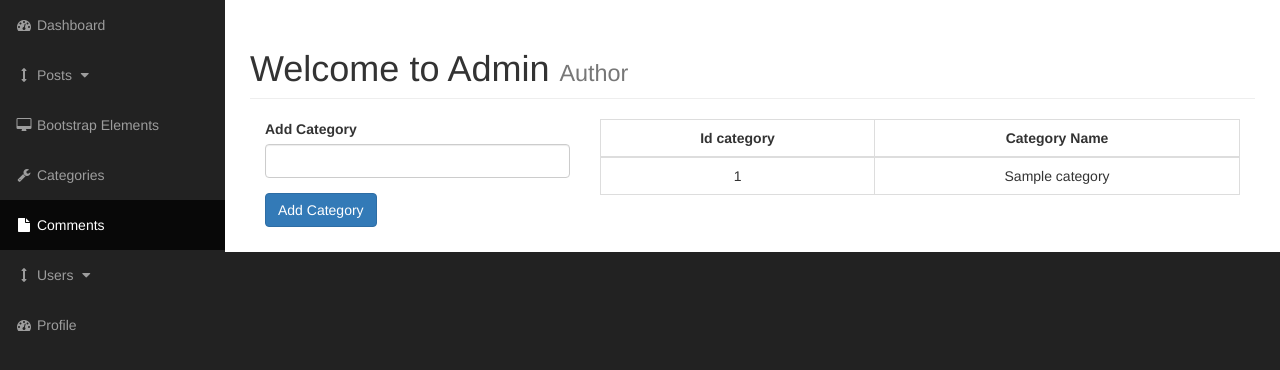
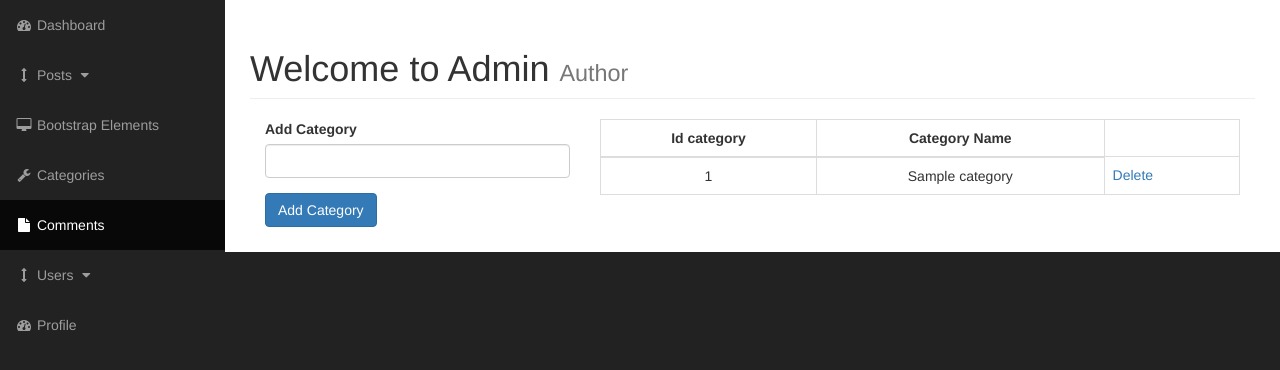
Before and after one commit to Aminkhaled/Blog-with-cms, a PHP site: page /admin/categories.php in a window 1280 px wide. Shown: the part 51-421 px from the top of the page. Run offline with PHP 8.4, Linux system fonts and the light colour scheme; tables that the repository leaves empty or names only in its code hold one stand-in row (values such as "Sample post").

Commit message:
add delete property to category

```diff
--- a/admin/categories.php
+++ b/admin/categories.php
@@ -19,14 +19,29 @@
                             <small>Author</small>
                         </h1>
                        <div class="col-xs-4">
-                           <form action="" method="">
+                           <?php
+                           if(isset($_POST['submit'])){
+                               $cat_title = htmlspecialchars($_POST['cat_title']);
+
+                               if($cat_title == "" ||empty($cat_title)){
+                                   echo"This input should not be empty";
+                               }else{
+                                   $query = "INSERT INTO categories(cat_title) VALUES ('{$cat_title}')";
+                                   $create_category_query = mysqli_query($connection,$query);
+                                   if(!$create_category_query){
+                                       die('Query Failed'.mysqli_error($connection));
+                                   }
+                               }
+                           }
+
+                           ?>
+                           <form action="" method="post">
                                <div class="form-group">
                                    <label for="cat_title">Add Category</label>
                                    <input type="text" class="form-control" name="cat_title">
                                </div>
                                <div class="form-group">
-                                   <input type="submit" name="submit" class="btn btn-primary" value="Add Category">
-
+                                <button class="btn btn-primary" name="submit">Add Category</button>
                                </div>
 
                            </form>
@@ -64,10 +79,21 @@
                                 <tr>
                                     <td class="text-center"><?php echo $cat_id ?></td>
                                     <td class="text-center"><?php echo $cat_title?></td>
+                                    <?php echo"<td><a href='categories.php?delete=$cat_id'>Delete</a></td>" ?>
 
 
                                 </tr>
                                 <?php endwhile; ?>
+                                <?php
+                                if(isset($_GET['delete'])){
+                                    $the_cat_id = htmlspecialchars($_GET['delete']);
+                                    $query = "delete from categories WHERE cat_id = {$the_cat_id}";
+                                    $delete_all_categories =mysqli_query($connection,$query) ;
+                                    header("location: categories.php");
+                                }
+
+
+                                ?>
 
                                 </tbody>
                             </table>
--- a/admin/incudes/admin_header.php
+++ b/admin/incudes/admin_header.php
@@ -1,4 +1,9 @@
 <?php include"../includes/db.php" ?>
+
+<?php ob_start(); ?>
+<?php session_start(); ?>
+
+
 <!DOCTYPE html>
 <html lang="en">
 <head>
```
